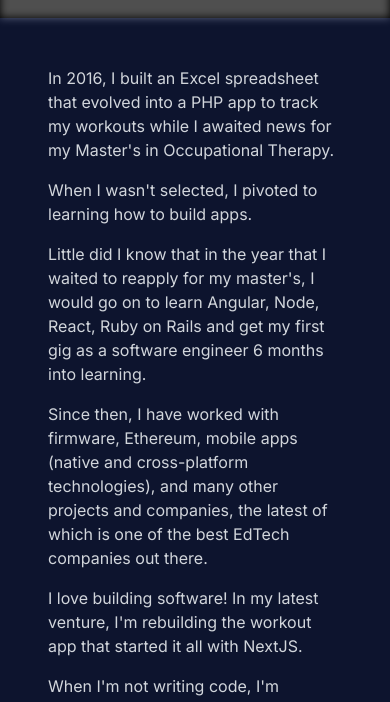
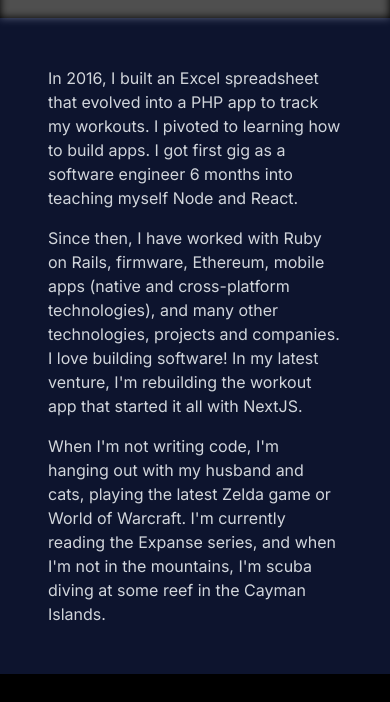
Before and after one commit to Natasha08/natasha-osborne-site, a Next.js app: page /home in a window 390 px wide. Shown: the part 826-1528 px from the top of the page. Built offline with nearby package versions, Linux system fonts and the light colour scheme; grey boxes are pictures that could not be loaded.

Commit message:
remove pages that may never get used Update footer 'About' link to go to section on home page styling, text updates for about page

```diff
--- a/app/about/page.js
+++ /dev/null
@@ -1,9 +0,0 @@
-import Footer from '@/components/footer';
-
-export default function AboutMe() {
-  return (
-    <main className="bg-earth-sky-view bg-cover h-full">
-      <Footer />
-    </main>
-  );
-}
--- a/app/components/about.js
+++ b/app/components/about.js
@@ -1,40 +1,24 @@
 export default function About() {
   return (
     <main className="flex flex-col text-text text-start items-center z-20 pb-48">
-      <div className="xs:w-auto md:w-1/2">
-        <div className="flex col-span-1 flex-col pb-10 w-full items-center text-gray-300 relative bg-translucent-background z-10">
+      <div className="xs:w-auto lg:w-1/2">
+        <div className="flex col-span-1 flex-col w-full items-center text-gray-300 relative bg-translucent-background z-10">
           <div className="p-12 space-y-4">
             <p>
               {`In 2016, I built an Excel spreadsheet that evolved into a PHP app
-              to track my workouts while I awaited news for my Master's in
-              Occupational Therapy.`}
+              to track my workouts. I pivoted to learning how to build apps. I got
+              first gig as a software engineer 6 months into teaching myself Node and React.`}
             </p>
             <p>
-              {`When I wasn't selected, I pivoted to learning how to build apps.`}
-            </p>
-            <p>
-              {`Little did I know that in the year that I waited to reapply for my
-              master's, I would go on to learn Angular, Node, React, Ruby on
-              Rails and get my first gig as a software engineer 6 months into
-              learning.`}
-            </p>
-            <p>
-              {`Since then, I have worked with firmware, Ethereum, mobile apps
-              (native and cross-platform technologies), and many other projects
-              and companies, the latest of which is one of the best EdTech
-              companies out there.`}
-            </p>
-            <p>
-              {`I love building software! In my latest venture, I'm rebuilding the
+              {`Since then, I have worked with Ruby on Rails, firmware, Ethereum, mobile apps
+              (native and cross-platform technologies), and many other technologies, projects
+              and companies. I love building software! In my latest venture, I'm rebuilding the
               workout app that started it all with NextJS.`}
             </p>
             <p>
               {`When I'm not writing code, I'm hanging out with my husband and
-              cats, playing the latest Zelda game or World of Warcraft.`}
-            </p>
-            <p>
-              {`I'm currently reading the Expanse series, and when I'm not in the
-              mountains, I'm scuba diving at some reef in the Cayman Islands.`}
+              cats, playing the latest Zelda game or World of Warcraft. I'm currently reading the Expanse series, and when I'm not in the mountains, I'm scuba diving at some reef in
+              the Cayman Islands.`}
             </p>
           </div>
         </div>
--- a/app/components/footer.js
+++ b/app/components/footer.js
@@ -1,26 +1,31 @@
-const Footer = () => (
+const Footer = ({sectionRefs}) => (
   <footer className="bg-black bg-opacity-50 text-text fixed bottom-0 left-0 w-full z-10 font-bold">
     <div className="w-full mx-auto max-w-screen-xl p-4 md:flex md:items-center md:justify-between">
       <span className="text-sm sm:text-center">
         © 2024{' '}
-        <a href="https://natasha-osborne.dev" className="hover:underline">
+        <a href="https://natasha-osborne.dev" className="hover:underline hover:text-interactive">
           Natasha Osborne
         </a>
         . All Rights Reserved.
       </span>
       <ul className="flex flex-wrap items-center mt-3 text-sm font-medium sm:mt-0">
         <li>
-          <a
-            href="/about"
+          <button
+            href="#about"
             className="hover:underline hover:text-interactive me-4 md:me-6"
+            onClick={() => {
+              sectionRefs.find((ref) => ref.current.id == 'about').current.scrollIntoView({
+                behavior: 'smooth'
+              })
+            }}
           >
             About
-          </a>
+          </button>
         </li>
         <li>
           <a
             href="mailto: admin@natasha-osborne.dev"
-            className="font-medium hover:underline hover:text-interactive hover:underline"
+            className="font-medium hover:text-interactive hover:underline"
           >
             Contact
           </a>
--- a/app/home/page.js
+++ b/app/home/page.js
@@ -52,7 +52,7 @@
           })}
         </div>
         <MouseGlow />
-        <Footer />
+        <Footer sectionRefs={sectionRefs}/>
       </main>
     </>
   );
--- a/app/work/page.js
+++ /dev/null
@@ -1,9 +0,0 @@
-import Footer from '@/components/footer';
-
-export default function Work() {
-  return (
-    <main className="bg-earth-sky-view bg-cover h-full">
-      <Footer />
-    </main>
-  );
-}
```
